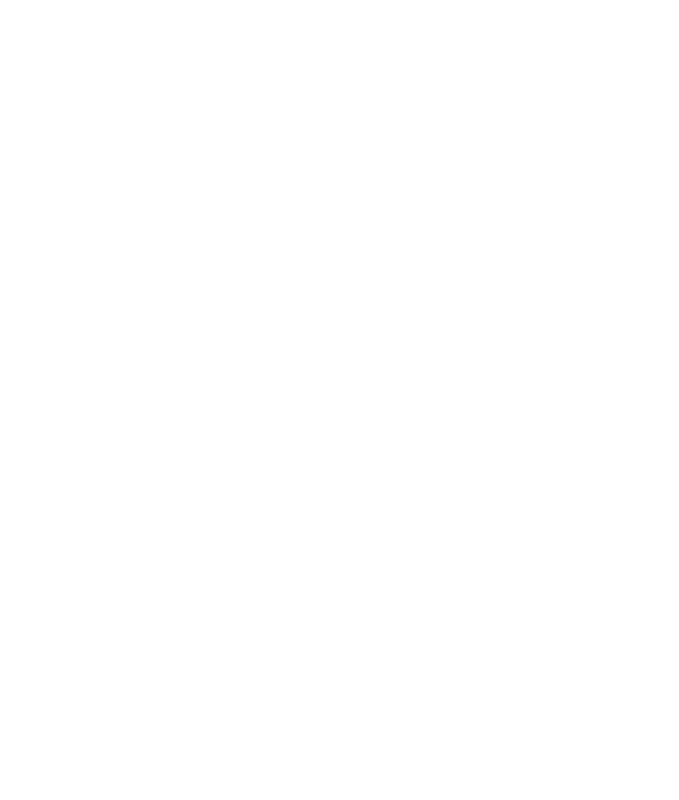
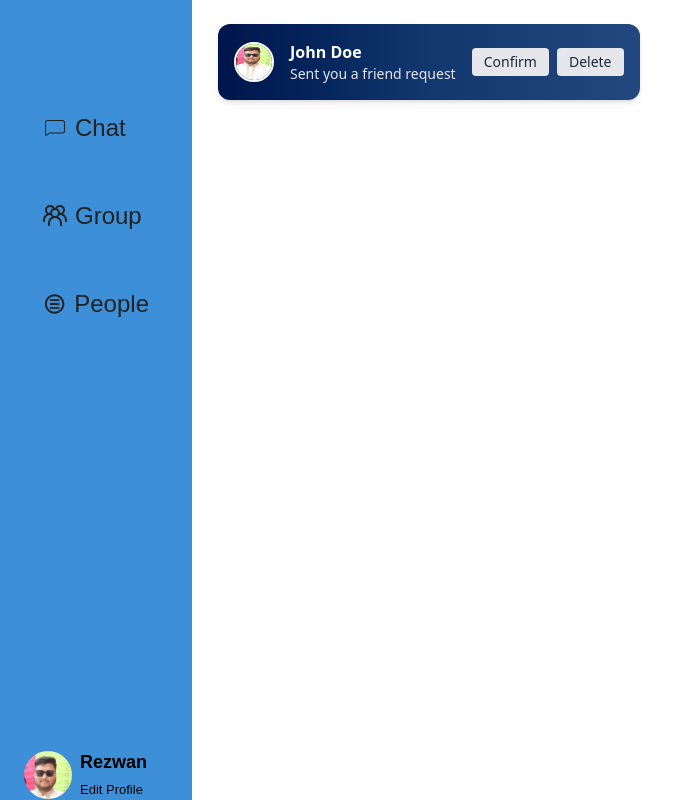
Before and after one commit to Rezwan-react/Chat-web-client, a React (Vite) app: page /friendConfirmCard in a window 1280 px wide. Before the commit this address had no page. Shown: the whole page, without its empty margins (0-679 px from the left). Built offline with nearby package versions, Linux system fonts and the light colour scheme.

Commit message:
FriendConfirmCard

```diff
--- a/src/App.jsx
+++ b/src/App.jsx
@@ -5,6 +5,7 @@
 import ChatPage from './pages/ChatPage'
 import GroupPage from './pages/GroupPage'
 import PeoplePage from './pages/PeoplePage'
+import FriendConfirmCard from './components/FriendConCard/FriendConfirmCard'
 
 
 function App() {
@@ -18,6 +19,7 @@
             <Route index element={<ChatPage />} />
             <Route path='/group' element={<GroupPage />} />
             <Route path='/people' element={<PeoplePage />} />
+            <Route path='/friendConfirmCard' element={<FriendConfirmCard />} />
           </Route>
         </Routes>
       </BrowserRouter>
--- /dev/null
+++ b/src/components/FriendConCard/FriendConfirmCard.jsx
@@ -0,0 +1,34 @@
+import React from 'react';
+
+function FriendConfirmCard() {
+    return (
+        <section className="py-6">
+            <div className="container mx-auto px-4">
+                <div
+                    className="w-full shadow-md rounded-xl p-4 flex items-center justify-between space-x-4 text-white bg-gradient-to-r from-[#00154c] via-[#12376e] to-[#23487f] ">
+                    {/* Profile Info */}
+                    <div className="flex items-center space-x-4">
+                        <img src="/img/rezwan.jpg" alt="profile" className="w-10 h-10 rounded-full overflow-hidden border-2 border-white" />
+                        <div>
+                            <p className="font-semibold">John Doe</p>
+                            <p className="text-sm text-gray-200">Sent you a friend request</p>
+                        </div>
+                    </div>
+
+                    {/* Action Buttons */}
+                    <div className="flex space-x-2">
+                        <button
+                            className="bg-gray-200 text-gray-800 px-3 py-1 rounded hover:bg-gray-300 text-sm transition-transform hover:scale-105">
+                            Confirm
+                        </button>
+                        <button className="bg-gray-200 text-gray-800 px-3 py-1 rounded hover:bg-gray-300 text-sm transition-transform hover:scale-105">
+                            Delete
+                        </button>
+                    </div>
+                </div>
+            </div>
+        </section>
+    );
+}
+
+export default FriendConfirmCard;
```
